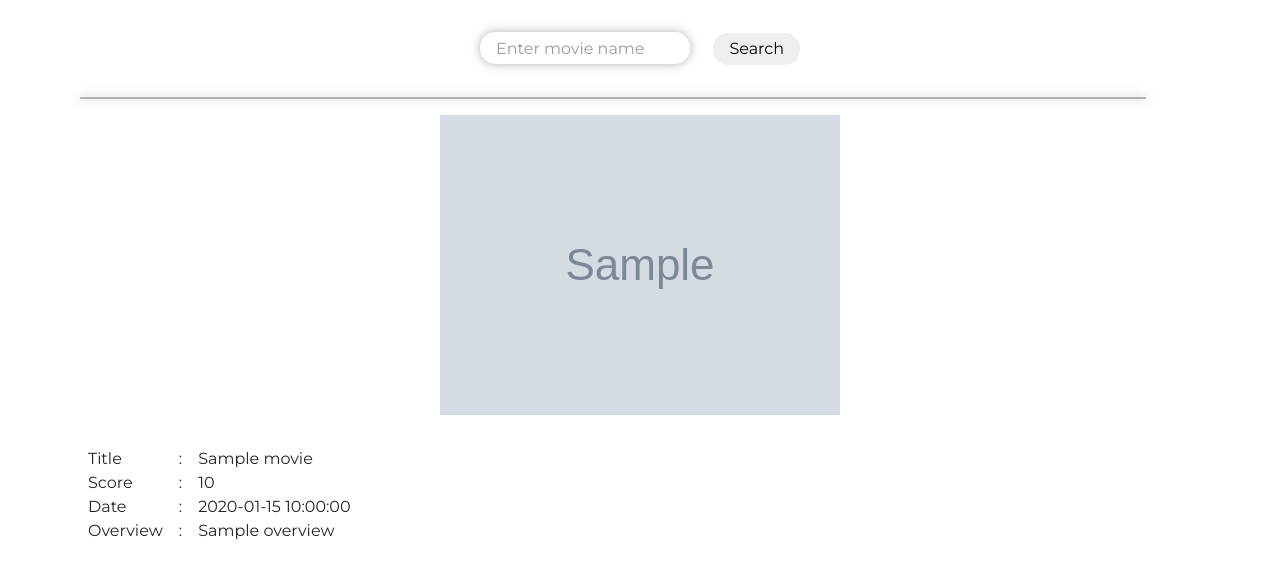
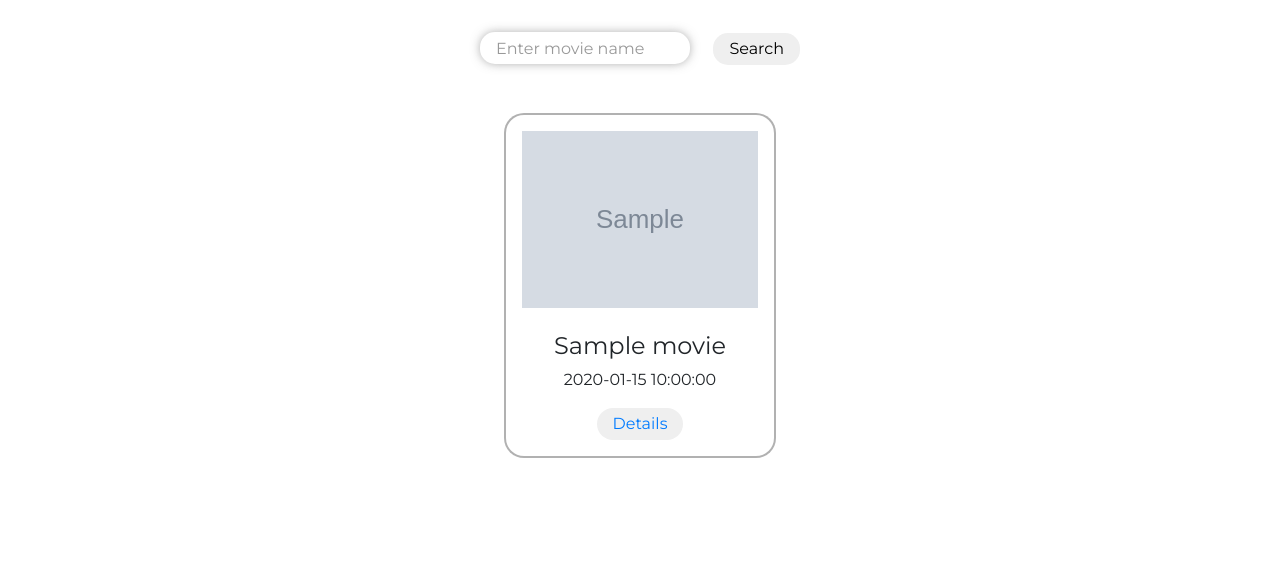
Before and after one commit to hanifaudah/moviedb, a Flask app: template templates/landing.html in a window 1280 px wide. Shown: the part 56-635 px from the top of the page. Run offline with Flask 2, Linux system fonts and the light colour scheme; the template is opened without the code that fills it: most values are stand-ins (such as "Sample title", 1, 10 or a date in 2020); grey boxes marked "Sample" are stand-in pictures; some libraries are stand-ins or nearby versions.

Commit message:
added details page

```diff
--- a/app.py
+++ b/app.py
@@ -1,5 +1,7 @@
 from flask import Flask,request,render_template
 from fetch import movie, movie_collection
+import json
+import requests
 app = Flask(__name__)
 
 @app.route('/',methods = ["GET","POST"])
@@ -13,3 +15,15 @@ def landing():
         movie_dict.results = []
         movie_dict.fetch(id)
         return render_template("landing.html",movie=movie_dict.results)
+
+@app.route('/details/<id>',methods=["GET"])
+def details(id):
+    url = "http://api.themoviedb.org/3/movie/" + id + "?api_key=95368f360e3dc457d2f213e11967e205"
+    data = json.loads(requests.get(url).text)
+    data = movie(data["id"],data["title"],data["poster_path"],data["vote_average"],data["release_date"],data["overview"])
+    return render_template("details.html",movie=data)
+
+# if __name__=="__main__":
+#     url = "http://api.themoviedb.org/3/movie/557?api_key=95368f360e3dc457d2f213e11967e205"
+#     data = json.loads(requests.get(url).text)
+#     print(data["id"])
--- a/fetch.py
+++ b/fetch.py
@@ -7,12 +7,14 @@ movie_dict = {}
 
 # Main movie class
 class movie:
-    def __init__(self,title="None",poster_url="None",score="None",date="None",overview="None"):
+    def __init__(self,id="",title="None",poster_url="None",score="None",date="None",overview="None"):
+        self.id = id
         self.title = title
         self.poster = "http://image.tmdb.org/t/p/w200" + str(poster_url)
         self.score = score
         self.date = date
         self.overview = overview
+
 
 class movie_collection:
     def __init__(self,results=[]):
@@ -20,11 +22,11 @@ class movie_collection:
     def fetch(self,url):
         results = json.loads(requests.get(url).text)["results"]
         for i in results:
-            self.results.append(movie(i["title"],i["poster_path"],i["vote_average"],i["release_date"],i["overview"]))
+            self.results.append(movie(i["id"],i["title"],i["poster_path"],i["vote_average"],i["release_date"],i["overview"]))
 
-if __name__=="__main__":
-    mov = movie_collection()
-    mov.fetch("http://api.themoviedb.org/3/search/movie?api_key=15d2ea6d0dc1d476efbca3eba2b9bbfb&query=spiderman")
-    for i in mov.results:
-        print(i.title,i.poster,i.score,i.date,i.overview)
-        print()
+# if __name__=="__main__":
+#     mov = movie_collection()
+#     mov.fetch("http://api.themoviedb.org/3/search/movie?api_key=15d2ea6d0dc1d476efbca3eba2b9bbfb&query=spiderman")
+#     for i in mov.results:
+#         print(i.id,i.title,i.poster,i.score,i.date,i.overview)
+#         print()
--- a/static/main.css
+++ b/static/main.css
@@ -21,6 +21,7 @@ table {
 
 td {
     padding:0 .5em;
+    vertical-align: top;
 }
 
 .searchBar {
@@ -34,10 +35,27 @@ td {
     box-shadow: 0 0 10px rgba(100,100,100,.5);
 }
 
-.panels {
+/* .panels {
     margin:1em 3em;
+} */
+
+.card {
+    border: 2px solid rgba(100,100,100,.5);
+    border-radius:20px;
+    width:17em;
+    padding:1em;
+    margin:1em;
 }
 
+.card h4 {
+    text-align: center;
+    margin-top:1em;
+}
+
+#detailBtn {
+    border-radius: 20px;
+    outline:none;
+}
 
 #search {
     border-radius: 15px;
--- a/templates/landing.html
+++ b/templates/landing.html
@@ -7,34 +7,18 @@
         <button type="submit">Search</button>
     </form>
 </div>
-<div class="panels">
+<div class="panels d-flex flex-wrap justify-content-center">
     {% for i in movie %}
-    <div class="line"></div>
-        <div class="poster d-flex justify-content-center">
-            <img class="img-fluid" src="{{i.poster}}" alt="">
+        <div class="card d-flex flex-column align-items-center">
+            <div class="content d-flex">
+                <div class="poster d-flex justify-content-center">
+                    <img class="img-fluid" src="{{i.poster}}" alt="">
+                </div>
+            </div>
+            <h4>{{i.title}}</h4>
+            <p>{{i.date}}</p>
+            <button id="detailBtn"><a href="/details/{{i.id}}">Details</a></button>
         </div>
-    <table>
-        <tr>
-            <td>Title</td>
-            <td>:</td>
-            <td>{{i.title}}</td>
-        </tr>
-        <tr>
-            <td>Score</td>
-            <td>:</td>
-            <td>{{i.score}}</td>
-        </tr>
-        <tr>
-            <td>Date</td>
-            <td>:</td>
-            <td>{{i.date}}</td>
-        </tr>
-        <tr>
-            <td>Overview</td>
-            <td>:</td>
-            <td>{{i.overview}}</td>
-        </tr>
-    </table>
     {% endfor %}
 </div>
 {% endblock %}
```
Also changed, not shown: templates/details.html (added, +29 -0 lines), templates/landing_test.html (+16 -10 lines), 3 other files.
